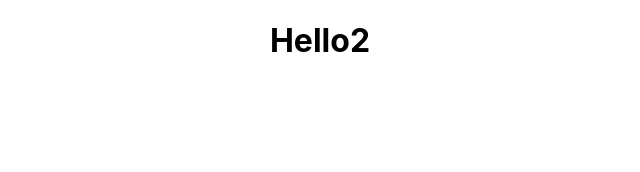
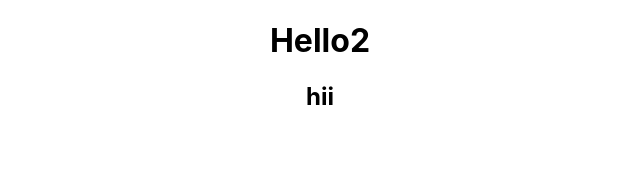
Before and after one commit to Ishsinghal/Demo, a React (Create React App) app in the folder myapp/: page / in a window 1280 px wide. Shown: the top 172 px of the page, without its empty margins (320-960 px from the left). Built offline with nearby package versions, Linux system fonts and the light colour scheme.

Commit message:
Checking

```diff
--- a/myapp/src/App.js
+++ b/myapp/src/App.js
@@ -5,6 +5,7 @@ function App() {
   return (
     <div className="App">
       <h1>Hello2</h1>
+      <h2>hii</h2>
     </div>
   );
 }
```
